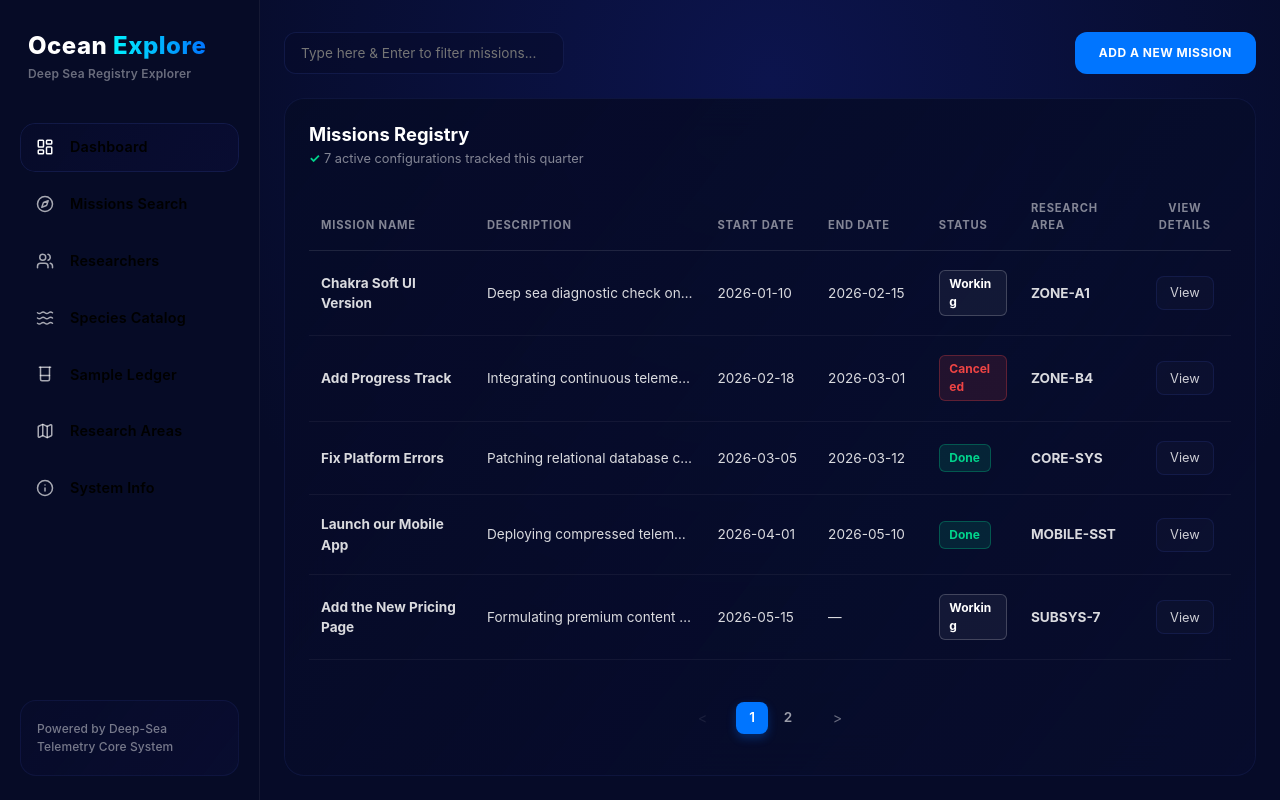
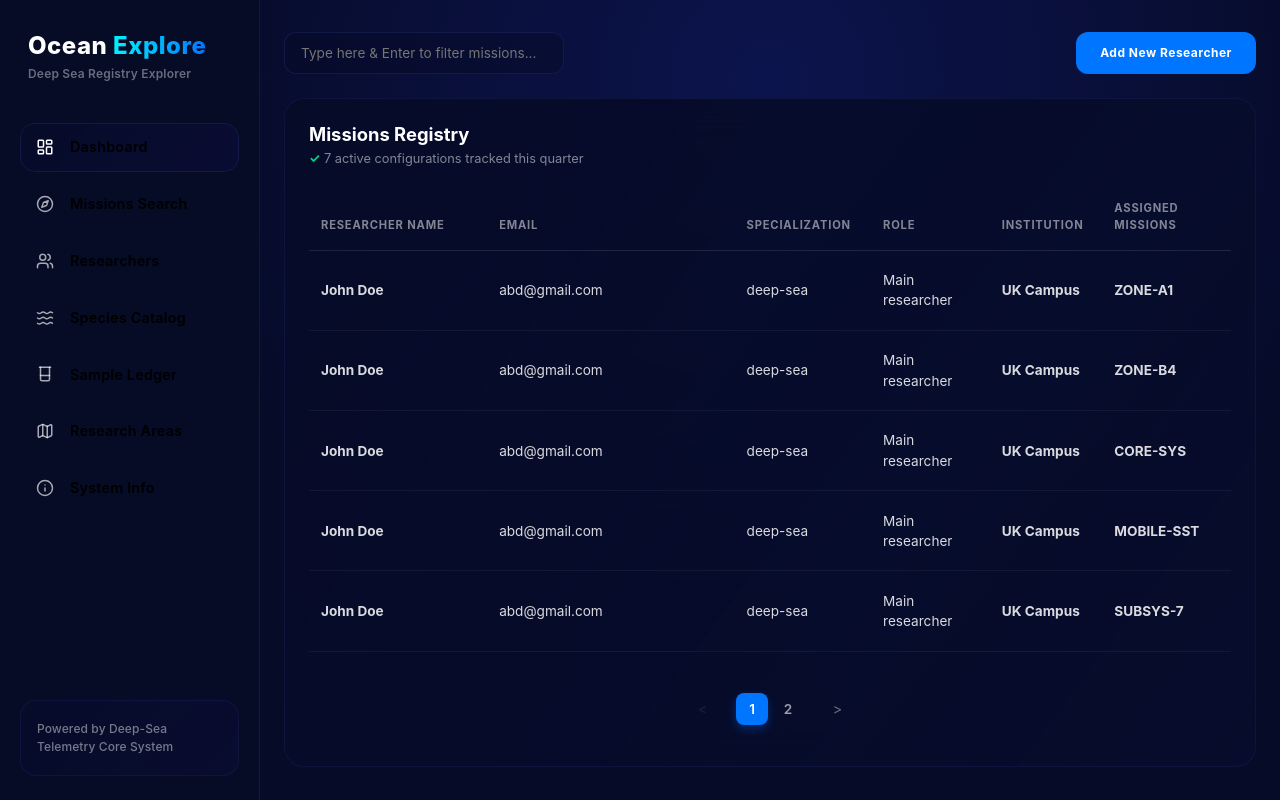
Before and after one commit to hnethmini524-cyber/Deep-Sea-Exploration-Research-Management-Platform, a React (Vite) app in the folder frontend/deep-sea/: page / in a window 1280 px wide. Built offline with nearby package versions, Linux system fonts and the light colour scheme.

Commit message:
feat: addede researcher page UI

```diff
--- a/frontend/deep-sea/src/App.jsx
+++ b/frontend/deep-sea/src/App.jsx
@@ -2,13 +2,13 @@ import { useState } from 'react'
 import Sidebar from './components/Sidebar';
 import Dashboard from './pages/Dashboard';
 import './index.css'
-import MissionsPage from './pages/MissionsPage';
+import ResearcherPage from './pages/ResearcherPage';
 
 function App() {
   return (
     <main className="app-root-container">
       <Sidebar />
-      <MissionsPage />
+      <ResearcherPage />
     </main>
   );
 }
--- /dev/null
+++ b/frontend/deep-sea/src/pages/ResearcherPage.jsx
@@ -0,0 +1,107 @@
+import React, { useState } from 'react';
+import Pagination from '../components/Pagination';
+import '../styles/missions_page.css';
+
+// --- MOCK EXTENDED OCEANIC DATA ARRAY MATRIX ---
+const EXTENDED_MOCK_MISSIONS = [
+  { id: 1, name: 'John Doe', email: 'abd@gmail.com', speacial: 'deep-sea', role: 'Main researcher', institution: 'UK Campus', assigns: 'ZONE-A1'},
+  { id: 2, name: 'John Doe', email: 'abd@gmail.com', speacial: 'deep-sea', role: 'Main researcher', institution: 'UK Campus', assigns: 'ZONE-B4'},
+  { id: 3, name: 'John Doe', email: 'abd@gmail.com', speacial: 'deep-sea', role: 'Main researcher', institution: 'UK Campus', assigns: 'CORE-SYS'},
+  { id: 4, name: 'John Doe', email: 'abd@gmail.com', speacial: 'deep-sea', role: 'Main researcher', institution: 'UK Campus', assigns: 'MOBILE-SST'},
+  { id: 5, name: 'John Doe', email: 'abd@gmail.com', speacial: 'deep-sea', role: 'Main researcher', institution: 'UK Campus', assigns: 'SUBSYS-7'},
+  { id: 6, name: 'John Doe', email: 'abd@gmail.com', speacial: 'deep-sea', role: 'Main researcher', institution: 'UK Campus', assigns: 'ZONE-E2'},
+  { id: 7, name: 'John Doe', email: 'abd@gmail.com', speacial: 'deep-sea', role: 'Main researcher', institution: 'UK Campus', assigns: 'ZONE-D1'}
+];
+
+export default function ResearcherPage() {
+  const [searchQuery, setSearchQuery] = useState('');
+  const [currentPage, setCurrentPage] = useState(1);
+
+  const rowsPerPage = 5;
+
+  // Search filter configuration layer
+  const filteredMissions = EXTENDED_MOCK_MISSIONS.filter(m =>
+    m.name.toLowerCase().includes(searchQuery.toLowerCase()) ||
+    (m.assigns && m.assigns.toLowerCase().includes(searchQuery.toLowerCase()))
+  );
+
+  // Pagination processing allocations
+  const totalPages = Math.ceil(filteredMissions.length / rowsPerPage);
+  const indexOfLastRow = currentPage * rowsPerPage;
+  const indexOfFirstRow = indexOfLastRow - rowsPerPage;
+  const currentRows = filteredMissions.slice(indexOfFirstRow, indexOfLastRow);
+
+  return (
+    <div className="missions-registry-viewport">
+
+      <div className="registry-top-utility-bar d-flex justify-content-between align-items-center mb-4">
+        <div className="search-input-wrapper position-relative">
+          <input
+            type="text"
+            className="registry-search-field"
+            placeholder="Type here & Enter to filter missions..."
+            value={searchQuery}
+            onChange={(e) => { setSearchQuery(e.target.value); setCurrentPage(1); }}
+          />
+        </div>
+        <button type="button" className="btn-add-action-node">
+          Add New Researcher
+        </button>
+      </div>
+
+      <div className="glass-panel-card w-100 p-4">
+        <div className="panel-header-segment mb-3">
+          <h3 className="panel-main-title">Missions Registry</h3>
+          <p className="panel-sub-label">
+            <span className="text-success-glow-dot">✓</span> {filteredMissions.length} active configurations tracked this quarter
+          </p>
+        </div>
+
+        <div className="table-responsive">
+          <table className="table tabular-element text-white w-100 m-0">
+            <thead>
+              <tr className="table-head-row">
+                <th className="table-head-cell">Researcher Name</th>
+                <th className="table-head-cell">Email</th>
+                <th className="table-head-cell">Specialization</th>
+                <th className="table-head-cell">Role</th>
+                <th className="table-head-cell">Institution</th>
+                <th className="table-head-cell">Assigned Missions</th>
+              </tr>
+            </thead>
+            <tbody>
+              {currentRows.length > 0 ? (
+                currentRows.map((researcher) => (
+                  <tr key={researcher.id} className="table-body-row">
+                    <td className="table-body-cell fw-bold text-white py-3">{researcher.name}</td>
+                    <td className="table-body-cell data-cell-truncate text-muted">{researcher.email}</td>
+                    <td className="table-body-cell text-muted">{researcher.speacial}</td>
+                    <td className="table-body-cell text-muted">{researcher.role}</td>
+                    <td className="table-body-cell text-info fw-bold">{researcher.institution}</td>
+                    <td className="table-body-cell text-info fw-bold">{researcher.assigns}</td>
+                  </tr>
+                ))
+              ) : (
+                <tr>
+                  <td colSpan="7" className="text-center text-muted py-5">
+                    No matching deployment parameters registered inside the active search matrix index.
+                  </td>
+                </tr>
+              )}
+            </tbody>
+          </table>
+        </div>
+
+        {/* Pagination */}
+        {totalPages > 1 && (
+          <Pagination
+            currentPage={currentPage}
+            totalPages={totalPages}
+            onPageChange={(pageNum) => setCurrentPage(pageNum)}
+          />
+        )}
+      </div>
+
+    </div>
+  );
+}
```
